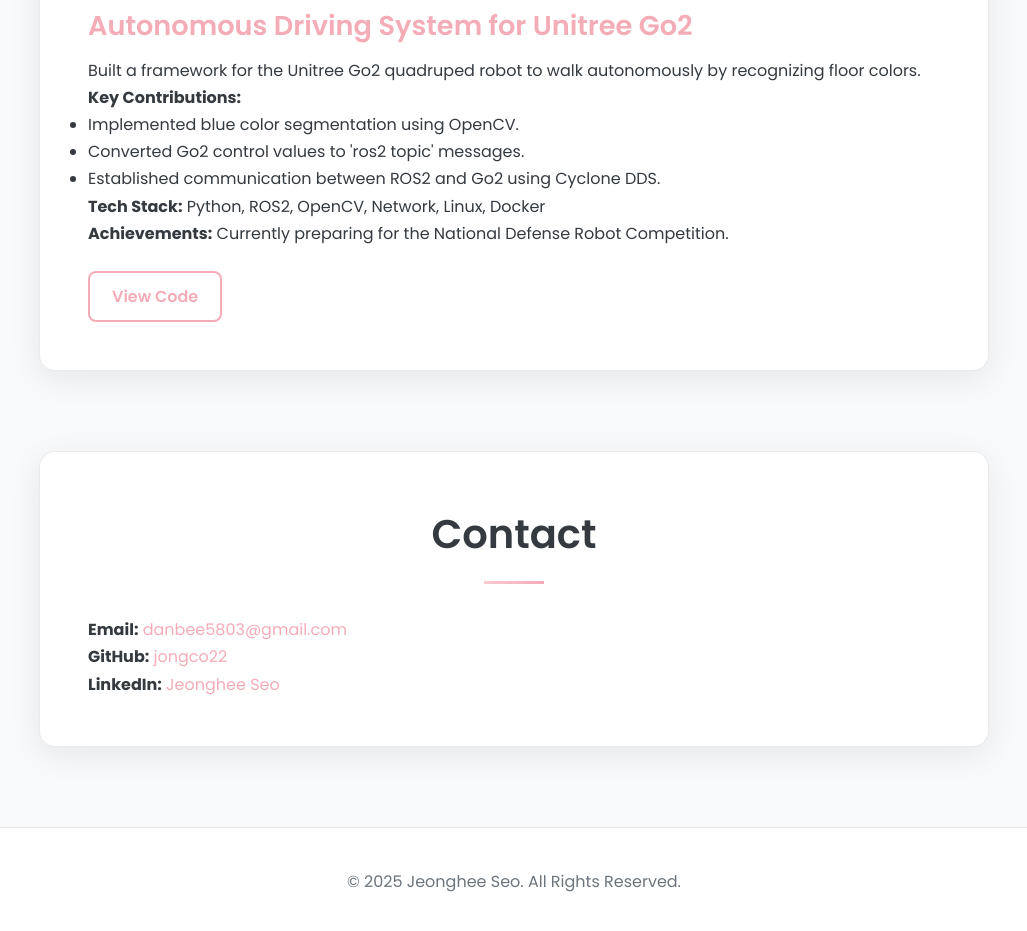
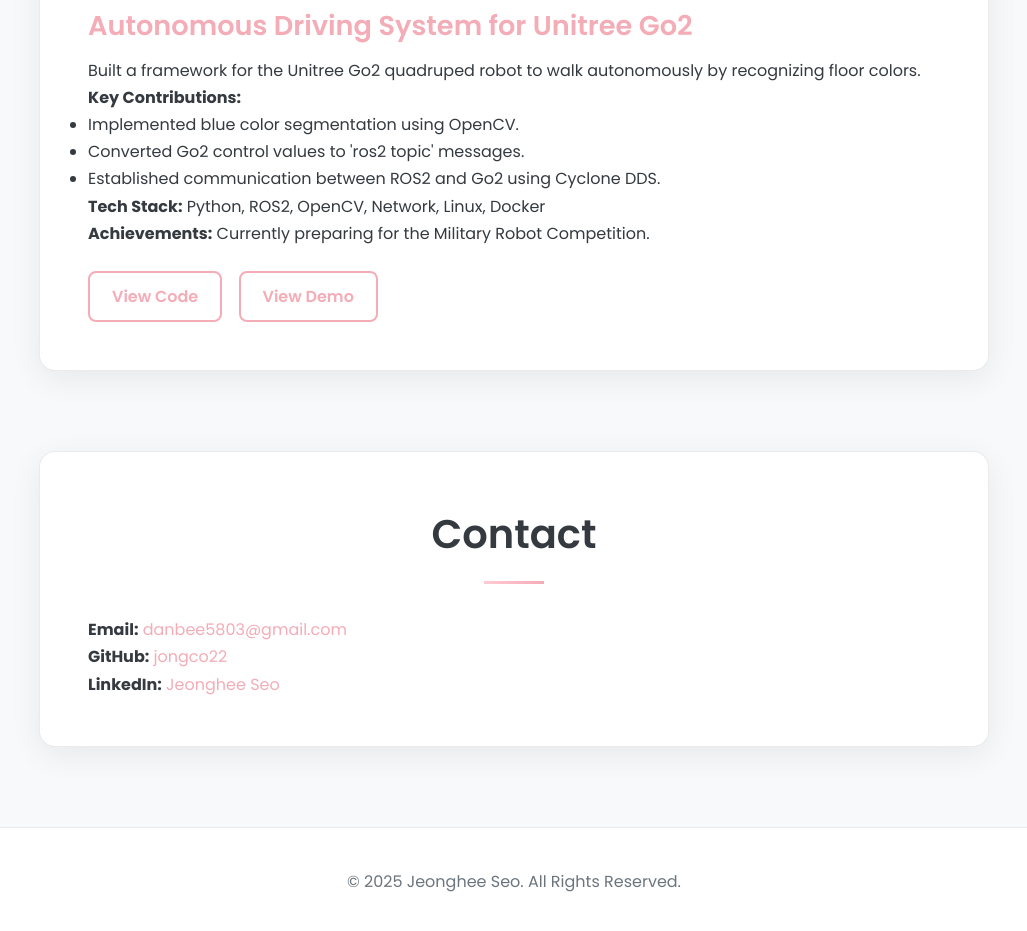
Before and after one commit to jongco22/jongco22.github.io, a plain HTML site: page index.html in a window 1280 px wide. Shown: the part 4224-5155 px from the top of the page, without its empty margins (126-1153 px from the left). Drawn offline with Linux system fonts and the light colour scheme.

Commit message:
add linkedin link

```diff
--- a/index.html
+++ b/index.html
@@ -152,8 +152,9 @@
                     <li>Established communication between ROS2 and Go2 using Cyclone DDS.</li>
                 </ul>
                 <p><strong>Tech Stack:</strong> Python, ROS2, OpenCV, Network, Linux, Docker</p>
-                <p><strong>Achievements:</strong> Currently preparing for the National Defense Robot Competition.</p>
+                <p><strong>Achievements:</strong> Currently preparing for the Military Robot Competition.</p>
                 <a href="https://github.com/jongco22/blue_go2_autodrive.git" target="_blank" rel="noopener noreferrer">View Code</a>
+                <a href="https://www.linkedin.com/posts/jeonghee-seo-47a86b370_unitree-go2-autodrive-using-blue-segementation-activity-7373893199980965888-kvUm?utm_source=li_share&utm_content=feedcontent&utm_medium=g_dt_web&utm_campaign=copy" target="_blank" rel="noopener noreferrer">View Demo</a>
             </div>
         </section>
 
```
